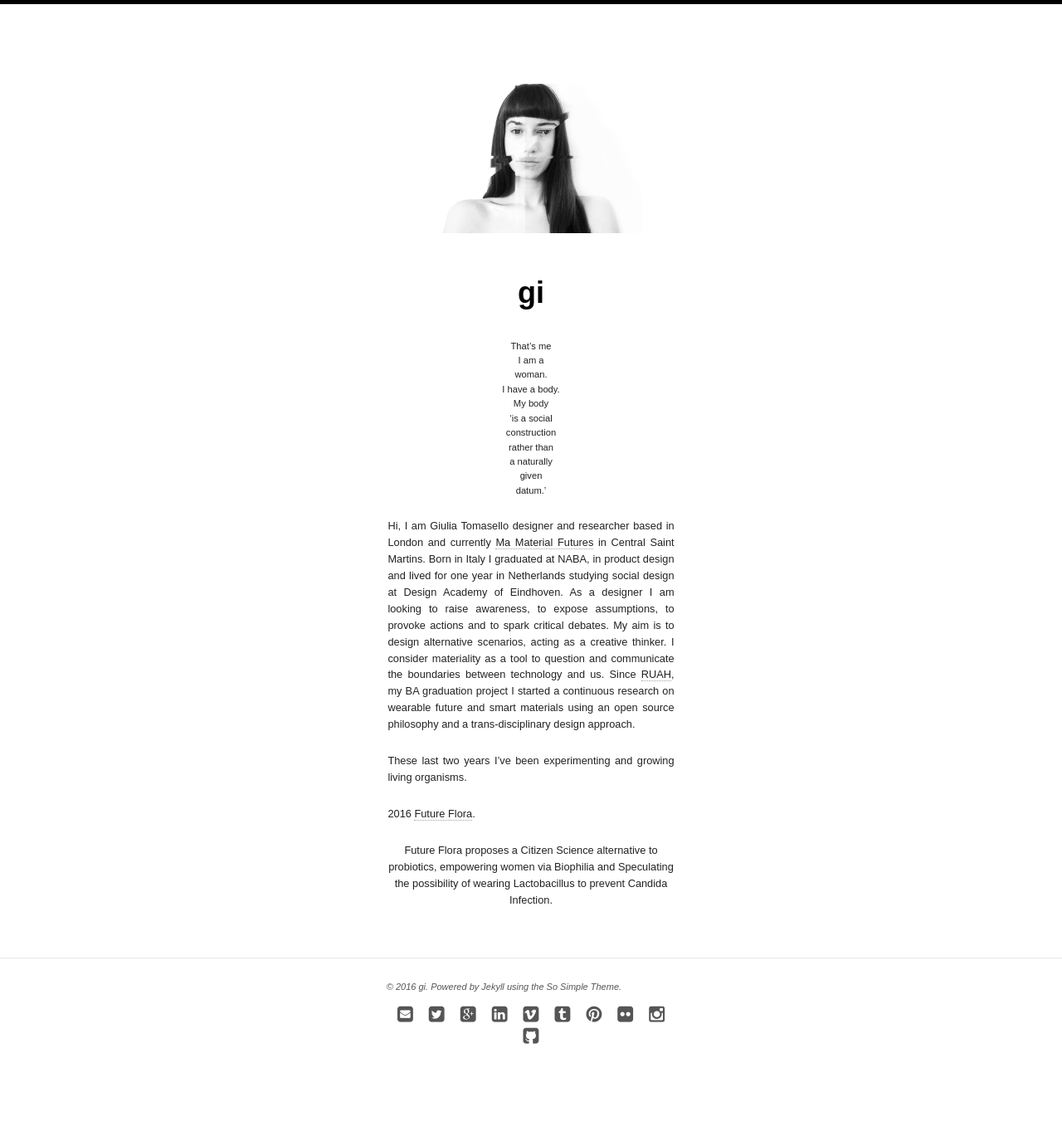
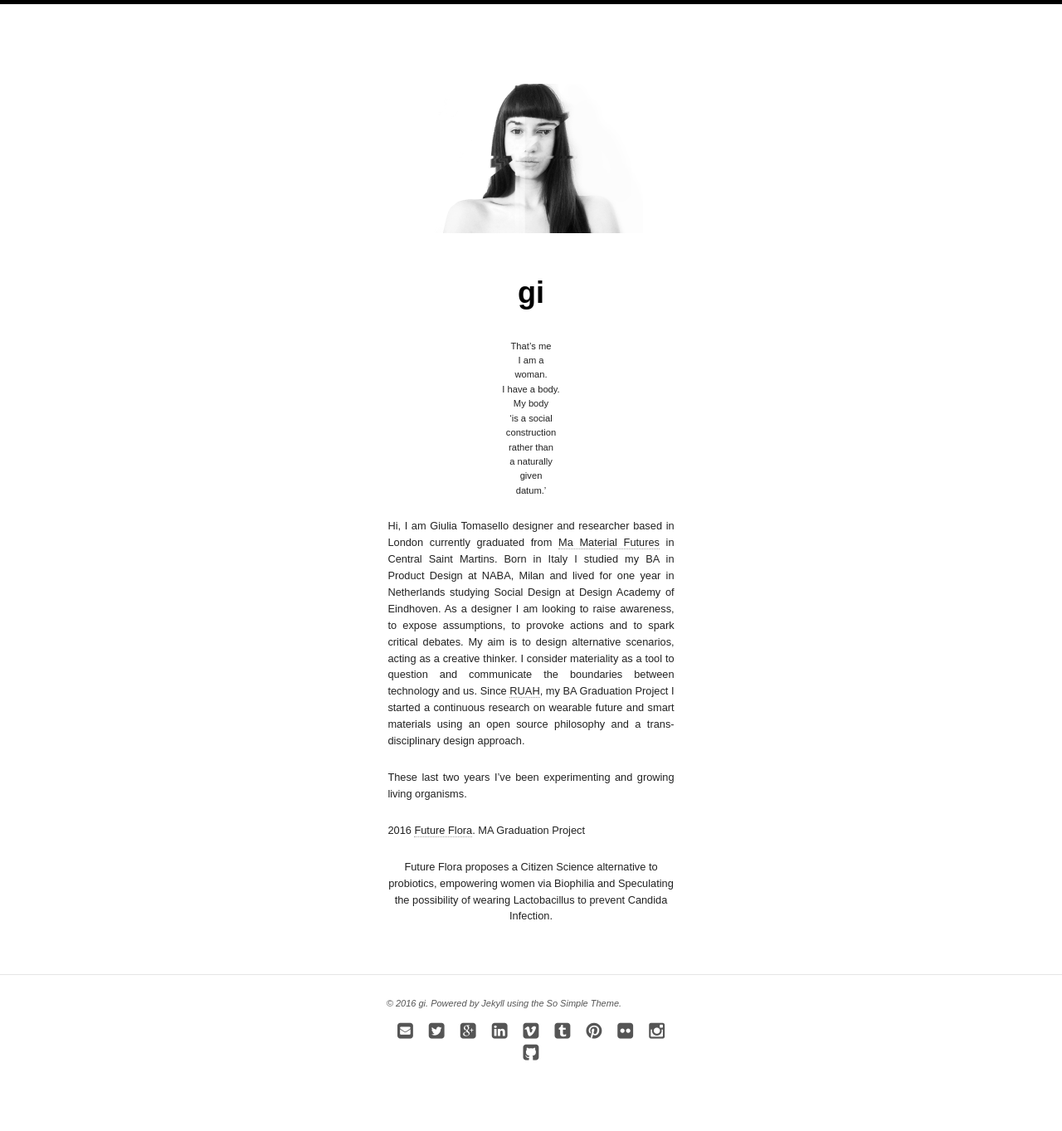
Before and after one commit to giuliatomasello/giuliatomasello.github.io, a Jekyll site: the page built from index.md, in a window 1280 px wide. Shown: the whole page at 83% size. Built offline with Jekyll 4.4.1, drawn with Linux system fonts in a browser that asks for light colours; nearby versions of some CDN libraries.

Commit message:
Update index.md

```diff
--- a/index.md
+++ b/index.md
@@ -17,20 +17,21 @@ given
 datum.’
 
 Hi, I am Giulia Tomasello designer and researcher based in London
-and currently [Ma Material Futures](http://www.mamaterialfutures.tumblr.com/) in Central Saint Martins.
-Born in Italy I graduated at NABA, in product design
+currently graduated from [Ma Material Futures](http://www.mamaterialfutures.tumblr.com/) in Central Saint Martins.
+Born in Italy I studied my BA in Product Design at NABA, Milan
 and lived for one year in Netherlands
-studying social design at Design Academy of Eindhoven.
+studying Social Design at Design Academy of Eindhoven.
 As a designer I am looking to raise awareness, to expose assumptions,
 to provoke actions and to spark critical debates.
 My aim is to design alternative scenarios, acting as a creative thinker.
 I consider materiality as a tool to question and communicate the boundaries
 between technology and us.
-Since [RUAH](http://blog.arduino.cc/2013/04/27/an-interactive-corset-teaching-you-how-to-breath/), my BA graduation project I started a continuous research on wearable future and smart materials using an open source philosophy and a trans-disciplinary design approach.
+Since [RUAH](http://blog.arduino.cc/2013/04/27/an-interactive-corset-teaching-you-how-to-breath/), my BA Graduation Project I started a continuous research on wearable future and smart materials using an open source philosophy and a trans-disciplinary design approach.
 
 These last two years I've been experimenting and growing living organisms.
 
 2016 [Future Flora](http://cargocollective.com/futureflora).
+MA Graduation Project
 
 Future Flora proposes a Citizen Science alternative to probiotics, empowering women via Biophilia and Speculating
 the possibility of wearing Lactobacillus to prevent Candida Infection.
```
